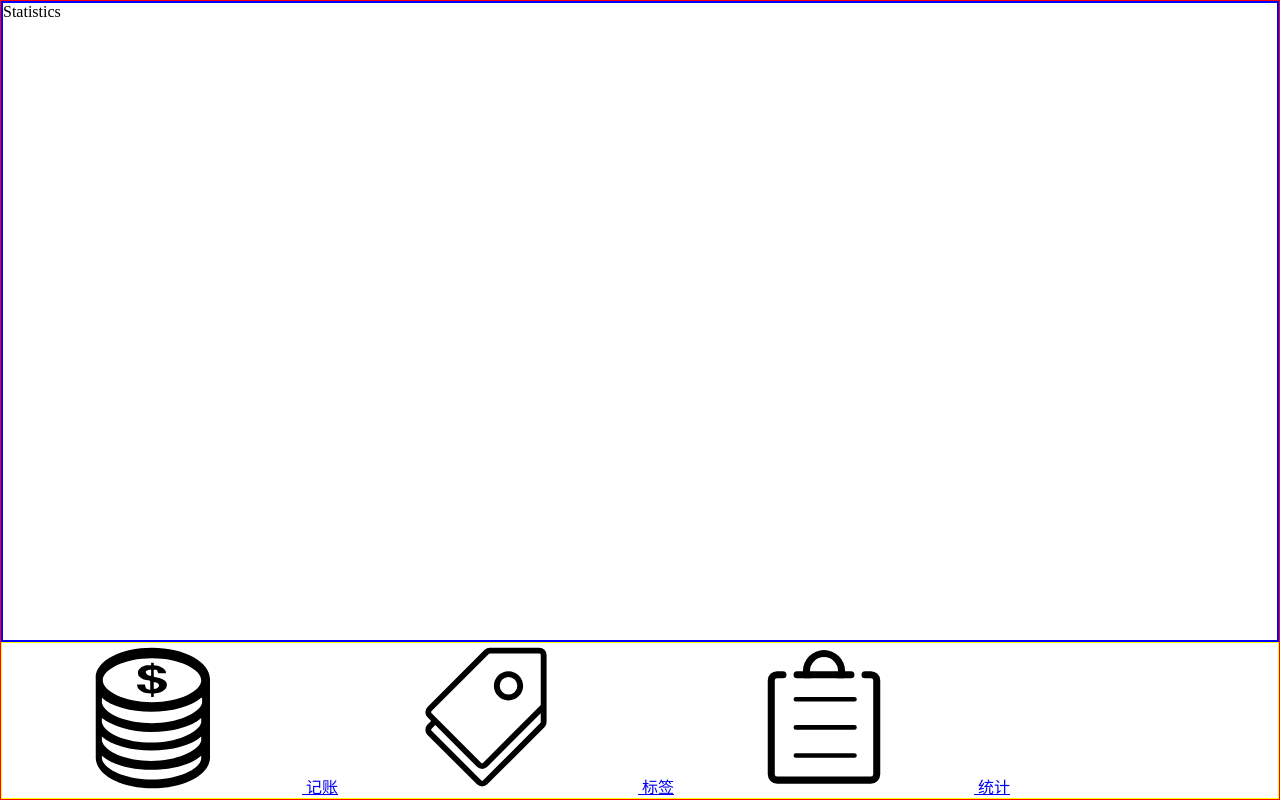
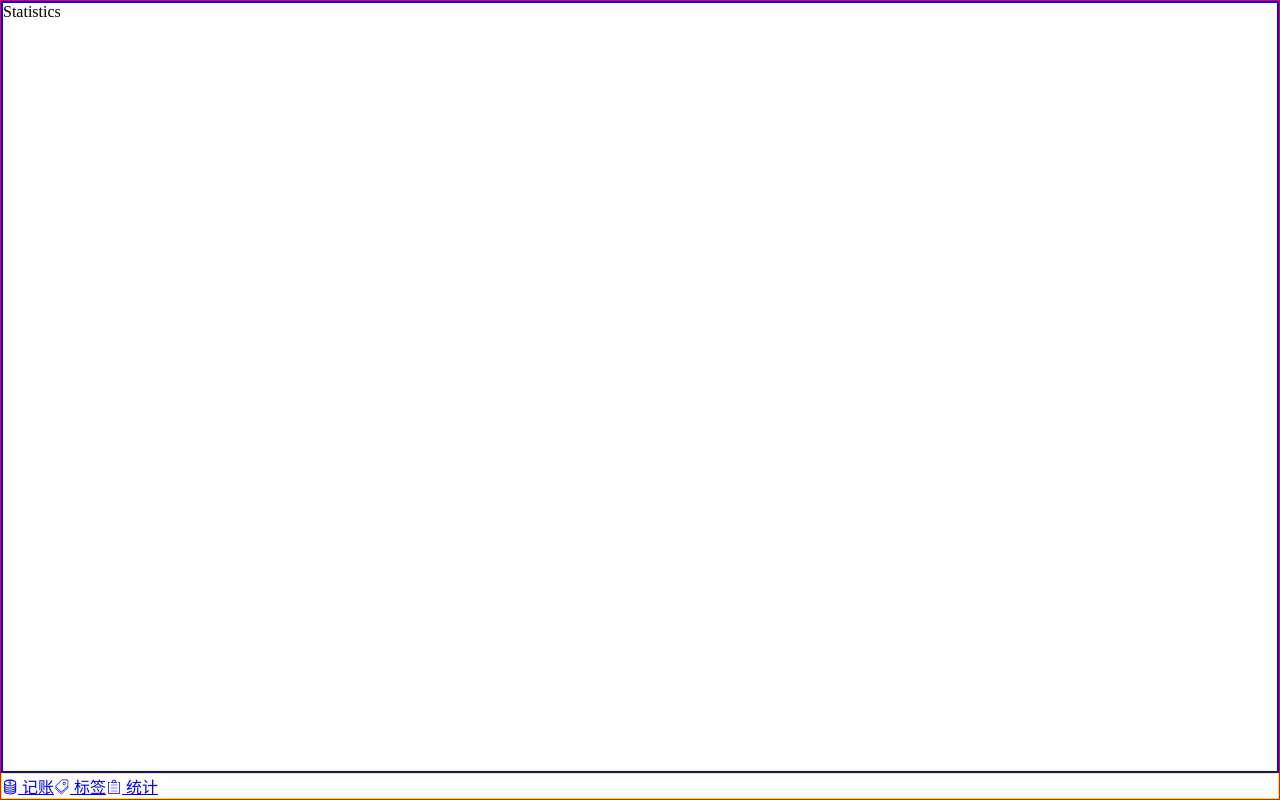
Before and after one commit to haxiedaimala/billing, a Vue app: page /#/statistics in a window 1280 px wide. Built offline with nearby package versions, Linux system fonts and the light colour scheme.

Commit message:
创建 <Icon/>

```diff
--- /dev/null
+++ b/src/components/Icon.vue
@@ -0,0 +1,32 @@
+<script setup lang="ts">
+//批量引入 svg
+let importAll = (requireContent: __WebpackModuleApi.RequireContext) => requireContent.keys().forEach(requireContent);
+try {
+  importAll(require.context('../assets/icons', true, /\.svg$/));
+} catch (error) {
+  console.log(error);
+}
+
+defineProps({
+  name: {
+    type: String,
+    require: true
+  }
+});
+</script>
+
+<template>
+  <svg class="icon" aria-hidden="true">
+    <use :xlink:href="`#${name}`"></use>
+  </svg>
+</template>
+
+<style lang="scss" scoped>
+.icon {
+  width: 1em;
+  height: 1em;
+  vertical-align: -0.15em;
+  fill: currentColor;
+  overflow: hidden;
+}
+</style>
--- a/src/components/Nav.vue
+++ b/src/components/Nav.vue
@@ -1,30 +1,18 @@
 <script setup lang="ts">
-let importAll = (requireContent: __WebpackModuleApi.RequireContext) => requireContent.keys().forEach(requireContent);
-try {
-  importAll(require.context('../assets/icons', true, /\.svg$/));
-} catch (error) {
-  console.log(error);
-}
 </script>
 
 <template>
   <div class="nav">
     <router-link to="/money">
-      <svg class="icon" aria-hidden="true">
-        <use xlink:href="#money"></use>
-      </svg>
+      <Icon name="money"/>
       记账
     </router-link>
     <router-link to="/label">
-      <svg class="icon" aria-hidden="true">
-        <use xlink:href="#label"></use>
-      </svg>
+      <Icon name="label"/>
       标签
     </router-link>
     <router-link to="/statistics">
-      <svg class="icon" aria-hidden="true">
-        <use xlink:href="#statistics"></use>
-      </svg>
+      <Icon name="statistics"/>
       统计
     </router-link>
   </div>
--- a/src/main.ts
+++ b/src/main.ts
@@ -4,7 +4,9 @@ import './registerServiceWorker';
 import router from './router';
 import store from './store';
 import Layout from '@/components/Layout.vue';
+import Icon from '@/components/Icon.vue';
 
 const app = createApp(App);
 app.component('Layout', Layout);
+app.component('Icon', Icon);
 app.use(store).use(router).mount('#app');
```
Also changed, not shown: .eslintrc.js.
